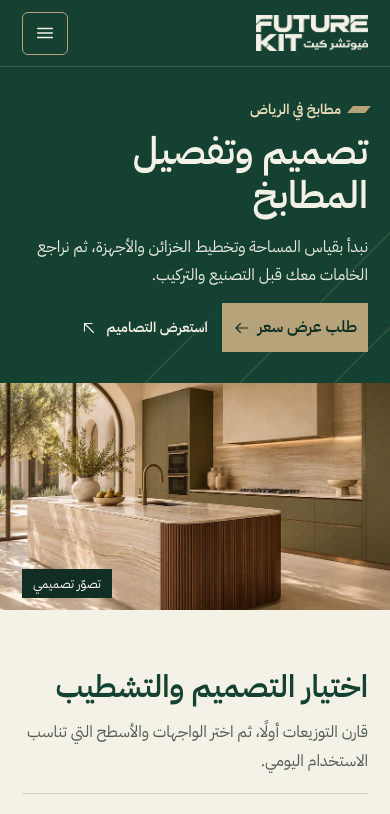
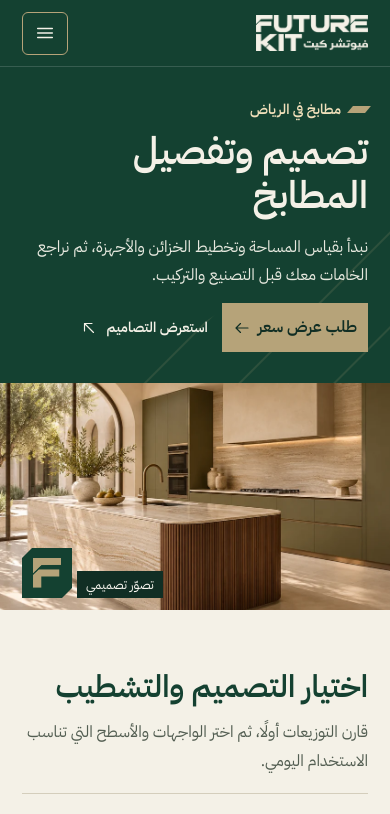
Before and after one commit to az212z/future-kit, a plain HTML site: page index.html in a window 390 px wide. Shown: the top 814 px of the page. Drawn offline with Linux system fonts and the light colour scheme.

Commit message:
Sign showroom photography with the Future Kit wordmark detail

```diff
--- a/index.html
+++ b/index.html
@@ -64,7 +64,10 @@
           <source media="(max-width: 640px)" srcset="assets/showroom-mobile.webp">
           <img src="assets/showroom.webp" alt="مطبخ بتشطيب خشبي وجزيرة من الترافرتين" width="1860" height="846" fetchpriority="high">
         </picture>
-        <figcaption><span>تصوّر تصميمي</span></figcaption>
+        <figcaption class="signed-caption">
+          <span class="brand-stamp" aria-hidden="true"></span>
+          <span>تصوّر تصميمي</span>
+        </figcaption>
       </figure>
     </section>
 
--- a/style.css
+++ b/style.css
@@ -416,3 +416,47 @@ input, select, textarea { border-radius: 6px; }
   .hero-image img { aspect-ratio: 1.72; }
   .header nav a[aria-current] { background: #0f3427; }
 }
+
+/* The F from the supplied wordmark is used as the photography signature. */
+.brand-stamp {
+  display: grid;
+  place-items: center;
+  flex: none;
+  width: var(--stamp-size, 65px);
+  aspect-ratio: 1;
+  background: var(--green);
+  clip-path: polygon(20% 0,100% 0,100% 80%,80% 100%,0 100%,0 20%);
+}
+.brand-stamp::before,
+footer::after {
+  content: '';
+  background: var(--gold);
+  mask: url('assets/mark.png') center / contain no-repeat;
+}
+.brand-stamp::before { width: 55%; height: 59%; }
+.hero-image .signed-caption {
+  display: flex;
+  align-items: end;
+  flex-direction: row-reverse;
+  gap: 5px;
+  padding: 0;
+  background: transparent;
+}
+.signed-caption > :last-child { padding: 4px 9px; background: var(--dark); color: var(--paper); }
+.catalog-visual { position: relative; min-width: 0; }
+.catalog-visual .brand-stamp { position: absolute; inset-inline-end: 10px; inset-block-end: 10px; --stamp-size: 50px; }
+footer { position: relative; isolation: isolate; }
+footer::after {
+  position: absolute;
+  z-index: -1;
+  inset-inline-start: var(--gutter);
+  inset-block: 13px 0;
+  width: min(28vw, 265px);
+  opacity: .16;
+  mask-position: right bottom;
+  pointer-events: none;
+}
+@media (max-width: 640px) {
+  .signed-caption .brand-stamp { --stamp-size: 50px; }
+  .catalog-visual .brand-stamp { --stamp-size: 40px; }
+}
```
Also changed, not shown: designs.html (+4 -1 lines).
